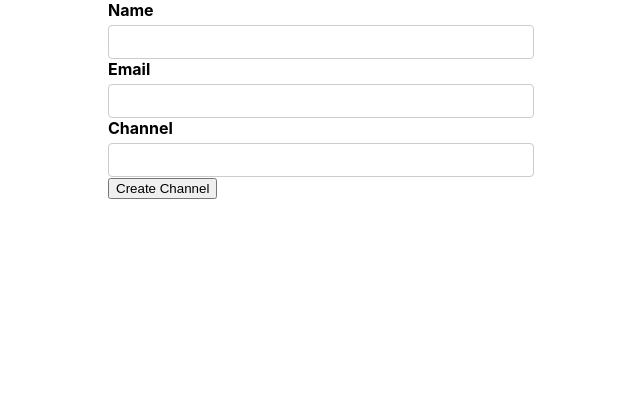
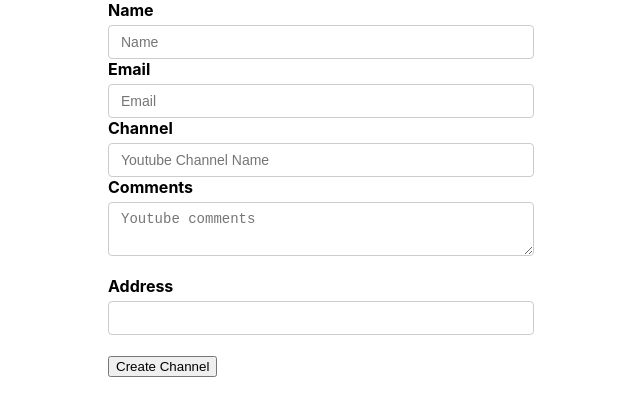
Before and after one commit to ravikirana32/React-formik, a React (Create React App) app: page / in a window 1280 px wide. Shown: the top 416 px of the page, without its empty margins (319-959 px from the left). Built offline with nearby package versions, Linux system fonts and the light colour scheme.

Commit message:
different form of input types added

```diff
--- a/src/Components/YoutubeForm.js
+++ b/src/Components/YoutubeForm.js
@@ -8,7 +8,9 @@ const YoutubeForm=()=> {
     const initialValues={
         name:'',
         email:'',
-        channel:''
+        channel:'',
+        comments:'',
+        address:''
     };
     const onSubmit=values=>{
         console.log("Values ",values);
@@ -24,7 +26,13 @@ const YoutubeForm=()=> {
                 .required("Email required"),
         channel:yup
                 .string()
-                .required("Channel Required")
+                .required("Channel Required"),
+        comments:yup
+                .string()
+                .required("Comments Required"),
+        address:yup
+                .string()
+                .required("Address Required")
     })
 
     return (
@@ -39,20 +47,46 @@ const YoutubeForm=()=> {
                     <Field
                         type="text"
                         id="name"
-                        name="name" />
+                        name="name"
+                        placeholder="Name"/>
                     <ErrorMessage name='name' />
                     <label htmlFor="email">Email</label>
                     <Field
                         type="email"
                         id="email"
-                        name="email" />
+                        name="email"
+                        placeholder="Email" />
                     <ErrorMessage name='email' />
                     <label htmlFor="channel">Channel</label>
                     <Field
                         type="text"
                         id="channel"
-                        name="channel" />
+                        name="channel"
+                        placeholder="Youtube Channel Name" />
                     <ErrorMessage name='channel' />
+                    <div className="form-control">
+                    <label htmlFor="comments">Comments</label>
+                        <Field
+                            as='textarea'//A
+                            //component="textarea"//B  both A and  B are same, B is depricated
+                            id="comments"
+                            name="comments"
+                            placeholder="Youtube comments" />
+                            <ErrorMessage name='comments' />
+                    </div>
+                    <div className="form-control">
+                    <label htmlFor="address">Address</label>
+                        <Field
+                            name="address" >
+                                {
+                                    (props)=>{
+                                        const {field,meta,form}=props;
+                                        console.log(props);
+                                        return <><input id="address" type="text" {...field}/>{meta.touched && meta.error?<p>{meta.error}</p>:null}</>
+                                    }
+                                }
+                        </Field>
+                    </div>
                     <button type="submit">Create Channel</button>
                 </Form>
             </Formik>
```
